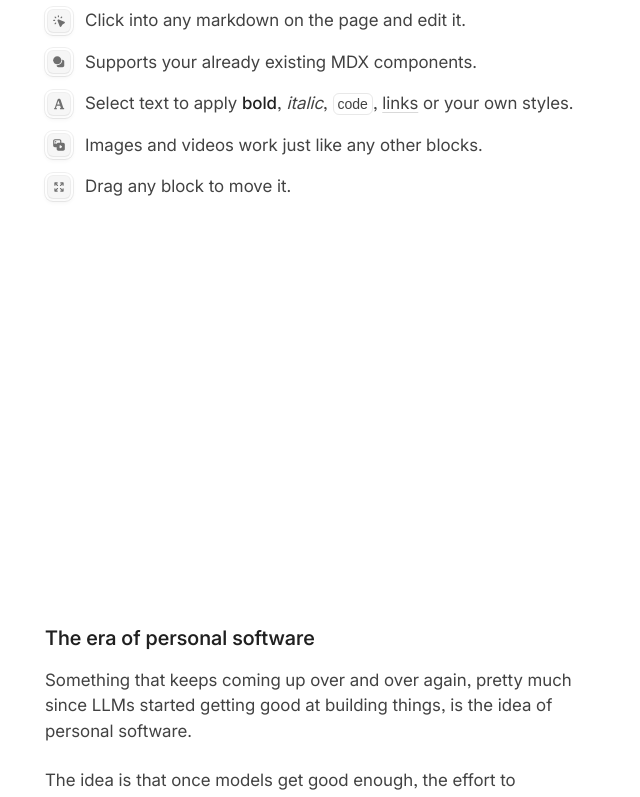
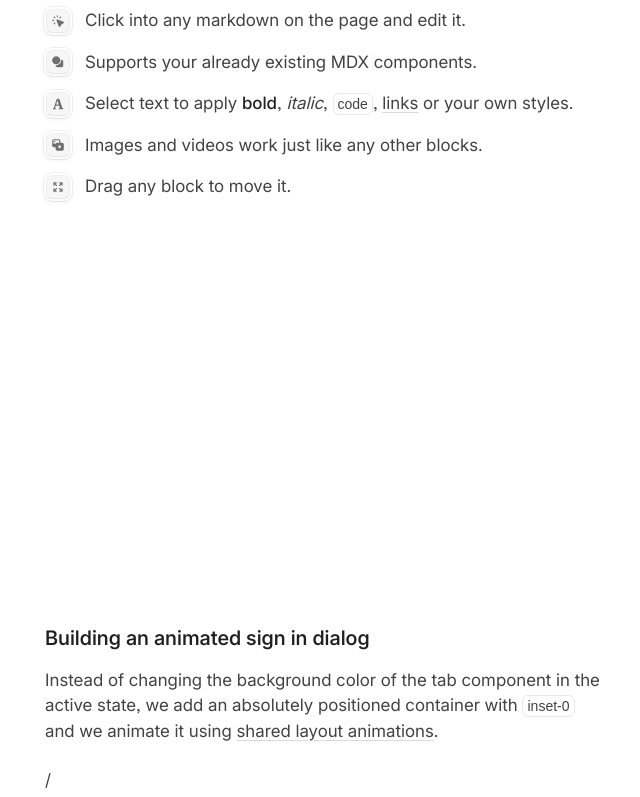
Before and after one commit to jakubkrehel/esqia, a Next.js app in the folder apps/web/: page /record in a window 1280 px wide. Shown: the part 460-1257 px from the top of the page, without its empty margins (315-955 px from the left). Built offline with nearby package versions, Linux system fonts and the light colour scheme; a web font is replaced by a local one; what easing-gradients would draw is missing.

Commit message:
refactor(web): update styles for MDX components and Point component; enhance paragraph content in record page

```diff
--- a/apps/web/mdx-components.tsx
+++ b/apps/web/mdx-components.tsx
@@ -65,7 +65,7 @@ const components: MDXComponents = {
   Point,
   p: (props) => (
     <p
-      className="relative font-text text-body text-pretty text-text-paragraph has-[>[data-point]]:my-2 has-[>[data-point]]:pl-10"
+      className="relative font-text text-body text-pretty text-text-paragraph has-[>[data-point]]:my-2 has-[>[data-point]]:rounded-[calc(0.5rem+(1lh-1.75rem)/2)] has-[>[data-point]]:pl-10"
       {...props}
     />
   ),
--- a/apps/web/src/app/record/paragraph.mdx
+++ b/apps/web/src/app/record/paragraph.mdx
@@ -1,7 +1,11 @@
-## The era of personal software
+## Building an animated sign in dialog
 
-Something that keeps coming up over and over again, pretty much since LLMs started getting good at building things, is the idea of personal software.
+Instead of changing the background color of the tab component in the active state, we add an absolutely positioned container with `inset-0` and we animate it using [shared layout animations](https://interfaces.dev/magazine/issues/how-i-use-shared-layout-animations).
 
 <br />
 
-The idea is that once models get good enough, the effort to create an app that suits your exact needs will be so low that it will eventually replace most traditional software and software will become a commodity.
+/
+
+<br />
+
+This way the tab indicator animates between the different states. The way this works under the hood is fairly complex, but there's [an entire issue](https://interfaces.dev/magazine/issues/how-i-use-shared-layout-animations) about the technique with some great reading materials that explain it in detail.
--- a/apps/web/src/components/point.tsx
+++ b/apps/web/src/components/point.tsx
@@ -22,7 +22,7 @@ export function Point({ icon }: { icon: keyof typeof ICONS }) {
   const Icon = ICONS[icon];
   return (
     <span
-      className="absolute top-0 left-0 flex h-lh items-center"
+      className="absolute top-0 left-[calc((1lh-1.75rem)/2)] flex h-lh items-center"
       data-point=""
     >
       <span className="flex size-7 rounded-lg bg-preview-bg p-0.75 shadow-custom">
```
Also changed, not shown: 1 other file (tests, documents, lock files or other folders).
